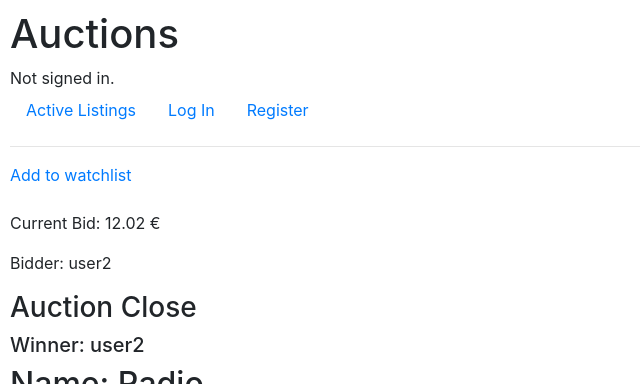
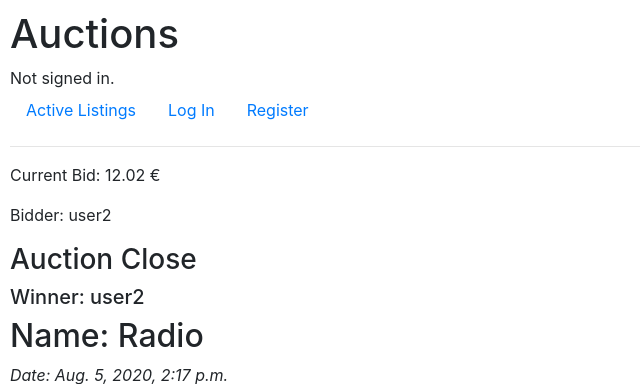
Before and after one commit to hf97/CS50WebProgrammingWithPythonAndJavaScript, a Django app: page /5 in a window 1280 px wide. Shown: the top 384 px of the page, without its empty margins (0-640 px from the left). Run offline with Django 3.2, Linux system fonts and the light colour scheme; data comes from the database, SQL or seed files in the repository; both versions use the stored data as it was after the commit; some libraries are stand-ins or nearby versions.

Commit message:
Tudo finalizado

```diff
--- a/p2_commerce/auctions/templates/auctions/index.html
+++ b/p2_commerce/auctions/templates/auctions/index.html
@@ -14,6 +14,8 @@
                     <p>Starting Bid: {{ listing.startingBid }}</p>
                     <p>Category: {{ listing.category }}</p>
                     <p>Description: {{ listing.description }}</p>
+                    <br>
+                    <i>{{ listing.date }}</i>
                 </div>
             </div>
         </div>
--- a/p2_commerce/auctions/templates/auctions/listing.html
+++ b/p2_commerce/auctions/templates/auctions/listing.html
@@ -6,39 +6,45 @@
             <a href="{% url 'removeListing' listing.id %}">Remove listing</a>
         {% endif %}
         <!-- # TODO watchlist if isMine -->
+
         {% if inWatchlist %}
             <a href="{% url 'removeWatchlist' listing.id %}">Remove from watchlist</a>
         {% else %}
             <a href="{% url 'addWatchlist' listing.id %}">Add to watchlist</a>
         {% endif %}
+
         <br>
+
         {% if currentBid %}
             <p>Current Bid: {{ currentBid }} €</p>
             <p>Bidder: {{ bidder }}</p>
         {% else %}
             <p>Current Bid: None</p>
         {% endif %}
+
     {% else %}
-        {% if inWatchlist %}
-            <a href="{% url 'removeWatchlist' listing.id %}">Remove from watchlist</a>
-        {% else %}
-            <a href="{% url 'addWatchlist' listing.id %}">Add to watchlist</a>
-        {% endif %}
-        <br>
-        <br>
+
         {% if currentBid %}
             <p>Current Bid: {{ currentBid }} €</p>
             <p>Bidder: {{ bidder }}</p>
         {% else %}
             <p>Current Bid: None</p>
         {% endif %}
+
         {% if isActive %}
+            {% if inWatchlist %}
+                <a href="{% url 'removeWatchlist' listing.id %}">Remove from watchlist</a>
+            {% else %}
+                <a href="{% url 'addWatchlist' listing.id %}">Add to watchlist</a>
+            {% endif %}
+
             <form action="{% url 'bid' listing.id %}" method="POST">
                 {% csrf_token %}
                 <label for="bidForm">Bid:</label>
                 <input type="number" id="bidForm" name="bidForm" min="{{ nextBid }}" step=".01">
                 <input type="submit">
             </form>
+
         {% else %}
             <h3>Auction Close</h3>
             <!-- # TODO tester -->
@@ -47,6 +53,10 @@
     {% endif %}
 
     <h2>Name: {{ listing.name }}</h2>
+
+    <i>Date: {{ date }}</i>
+
+    <br>
 
     <img src="{{ listing.image }}" alt="imagem">
 
@@ -59,6 +69,7 @@
     {% if isActive %}
         <a href="{% url 'comment' listing.id %}">Add comment</a>
     {% endif %}
+
     {% for com in comments %}
         <div class="userComment">
             <i>User: {{ com.user }}</i>
--- a/p2_commerce/auctions/templates/auctions/listingsiwon.html
+++ b/p2_commerce/auctions/templates/auctions/listingsiwon.html
@@ -14,6 +14,8 @@
                     <p>Starting Bid: {{ listing.startingBid }}</p>
                     <p>Category: {{ listing.category }}</p>
                     <p>Description: {{ listing.description }}</p>
+                    <br>
+                    <i>Last bid date: {{ listing.latestBid.date }}</i>
                 </div>
             </div>
         </div>
--- a/p2_commerce/auctions/templates/auctions/simgleCategory.html
+++ b/p2_commerce/auctions/templates/auctions/simgleCategory.html
@@ -15,6 +15,8 @@
                         <p>Starting Bid: {{ listing.startingBid }}</p>
                         <p>Category: {{ listing.category }}</p>
                         <p>Description: {{ listing.description }}</p>
+                        <br>
+                        <i>{{ listing.date }}</i>
                     </div>
                 </div>
             </div>
--- a/p2_commerce/auctions/views.py
+++ b/p2_commerce/auctions/views.py
@@ -157,14 +157,14 @@ def listing(request, listingId):
         isMine=True
     else:
         isMine=False
-        try:
-            obj = WatchList.objects.get(user=request.user)
-            if listing in obj.listings.all():
-                inWL = True
-            else:
-                inWL = False
-        except:
-            print("No watchlist")
+    try:
+        obj = WatchList.objects.get(user=request.user)
+        if listing in obj.listings.all():
+            inWL = True
+        else:
+            inWL = False
+    except:
+        print("No watchlist")
     try:
         currentBid = listing.latestBid.price
         nextBid = currentBid + 0.01
@@ -173,6 +173,7 @@ def listing(request, listingId):
         currentBid = False
         nextBid = 0
         bidder = None
+    print(inWL)
     return render(request, "auctions/listing.html", {
         "listing": listing,
         "inWatchlist": inWL,
@@ -181,7 +182,8 @@ def listing(request, listingId):
         "currentBid": currentBid,
         "nextBid": nextBid,
         "bidder": bidder,
-        "isActive": listing.isActive
+        "isActive": listing.isActive,
+        "date": listing.date
     })
 
 
```
Also changed, not shown: p2_commerce/db.sqlite3.
